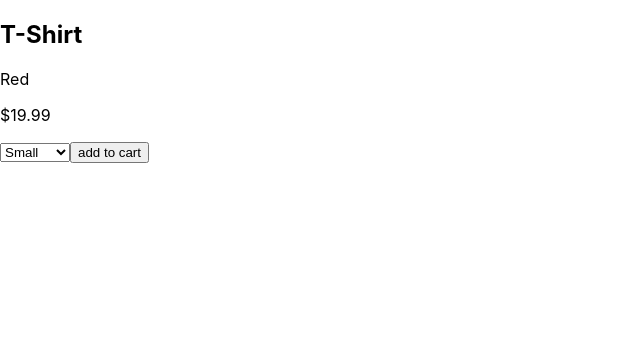
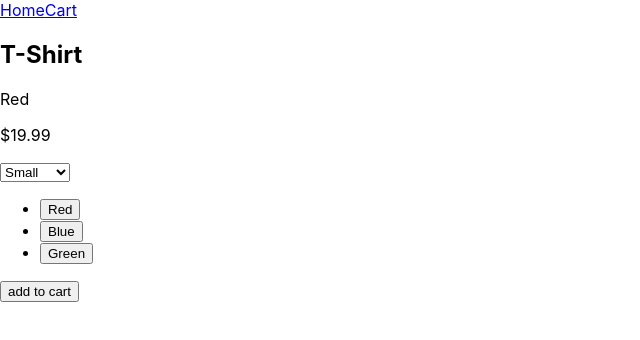
Before and after one commit to cwiggin9/Shopping-Cart, a React (Create React App) app: page / in a window 1280 px wide. Both pictures are taken after a click on the element 640 px from the left and 30 px from the top of the page. Shown: the top 340 px of the page, without its empty margins (0-640 px from the left). Built offline with nearby package versions, Linux system fonts and the light colour scheme.

Commit message:
Created a list for the product page. This list displays all colors of the currently selected product.

```diff
--- a/src/ProductPage.js
+++ b/src/ProductPage.js
@@ -1,5 +1,6 @@
 import { React, useState } from 'react';
-import { useParams } from 'react-router-dom';
+import { useParams, useNavigate } from 'react-router-dom';
+import Nav from './Nav';
 
 const products = [
   {
@@ -73,6 +74,7 @@ const sizeLabels = {
 
 const ProductPage = () => {
   const { id } = useParams();
+  const navigate = useNavigate();
   const product = products.find((p) =>
     p.variations.some((v) => v.id === id)
   );
@@ -84,6 +86,7 @@ const ProductPage = () => {
   }
 
   const variation = product.variations.find((v) => v.id === id);
+  const otherVariations = product.variations.filter(v => v.id !== id);
 
   const handleSizeChange = (event) => {
     setSelectedSize(event.target.value);
@@ -93,8 +96,13 @@ const ProductPage = () => {
     console.log(`Added ${product.name} (${variation.name}, Size: ${selectedSize}) to cart`);
   };
 
+  const navigateToProductPage = (variationId) => {
+    navigate(`/products/${variationId}`);
+  };
+
   return (
     <div>
+      <Nav/>
       <h2>{product.name}</h2>
       <p>{variation.name}</p>
       <p>${product.price}</p>
@@ -103,6 +111,19 @@ const ProductPage = () => {
           <option key={size} value={size}>{sizeLabels[size]}</option>
         ))}
       </select>
+      {product.variations.length > 1 && (
+        <div>
+          <ul>
+            {product.variations.map((otherVariation) => (
+              <li key={otherVariation.id}>
+                <button onClick={() => navigateToProductPage(otherVariation.id)}>
+                  {otherVariation.name}
+                </button>
+              </li>
+            ))}
+          </ul>
+        </div>
+      )}
       <button onClick={handleAddToCart}>add to cart</button>
     </div>
   );
```
